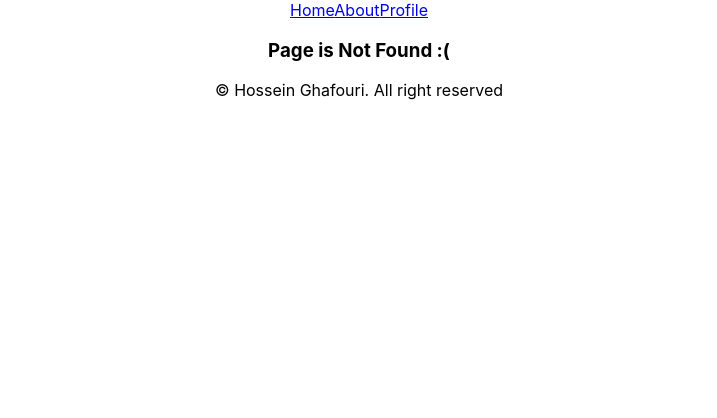
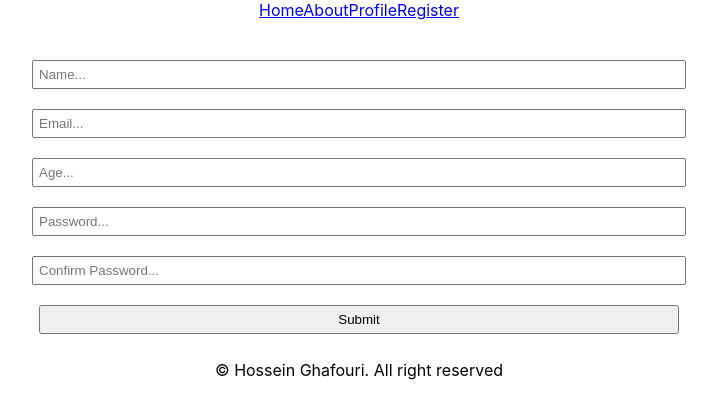
Before and after one commit to hosseinghafouri/react-practice, a React (Create React App) app: page /register in a window 1280 px wide. Before the commit this address had no page. Shown: the top 418 px of the page, without its empty margins (281-998 px from the left). Built offline with nearby package versions, Linux system fonts and the light colour scheme.

Commit message:
react-form-hook

```diff
--- a/package.json
+++ b/package.json
@@ -3,16 +3,19 @@
   "version": "0.1.0",
   "private": true,
   "dependencies": {
+    "@hookform/resolvers": "^3.3.2",
     "@testing-library/jest-dom": "^5.17.0",
     "@testing-library/react": "^13.4.0",
     "@testing-library/user-event": "^13.5.0",
     "react": "^18.2.0",
     "react-axios": "^2.0.6",
     "react-dom": "^18.2.0",
+    "react-hook-form": "^7.48.2",
     "react-query": "^3.39.3",
     "react-router-dom": "^6.17.0",
     "react-scripts": "5.0.1",
-    "web-vitals": "^2.1.4"
+    "web-vitals": "^2.1.4",
+    "yup": "^1.3.2"
   },
   "scripts": {
     "start": "react-scripts start",
--- a/src/App.css
+++ b/src/App.css
@@ -28,6 +28,21 @@
   color: #61dafb;
 }
 
+.SubmitForm form {
+  display: flex;
+  align-items: center;
+  flex-direction: column;
+  margin-top: 30px;
+}
+.SubmitForm input {
+  padding: 5px;
+  width: 50%;
+  margin: 10px;
+}
+.SubmitForm p {
+  color: rgb(212, 8, 8);
+}
+
 @keyframes App-logo-spin {
   from {
     transform: rotate(0deg);
--- a/src/App.jsx
+++ b/src/App.jsx
@@ -5,6 +5,7 @@ import Header from './pages/Header.jsx';
 import Home from './pages/content/Home.jsx';
 import Profile from './pages/content/Profile.jsx';
 import About from './pages/content/About.jsx';
+import Register from './pages/Register.jsx';
 import Erorr from './pages/Erorr.jsx';
 import Footer from './pages/Footer.jsx';
 import { useState, createContext } from 'react';
@@ -27,6 +28,7 @@ function App() {
         <Route  path='/' element={<Home />}/>
         <Route  path='/profile/:name?/:id?' element={<Profile />}/>
         <Route  path='/about' element={<About />}/>
+        <Route  path='/register' element={<Register />}/>
         <Route  path='*' element={<Erorr />}/>
       </Routes>
       <Footer />
--- /dev/null
+++ b/src/components/SubmitForm.jsx
@@ -0,0 +1,56 @@
+import { useForm } from "react-hook-form";
+import * as yup from "yup";
+import { yupResolver } from "@hookform/resolvers/yup";
+
+function SubmitForm(params) {
+  const schema = yup.object().shape({
+    name: yup.string().required('فیلد نام اجباری است'),
+    email: yup.string().email().required(),
+    age: yup.number().positive().min(18).max(100).required(),
+    password: yup.string().min(4).max(15).required(),
+    confirmPassword: yup
+      .string()
+      .oneOf([yup.ref("password")], "رمز عبور مطابقت ندارد")
+      .required(),
+  });
+  const {
+    register,
+    handleSubmit,
+    formState: { errors },
+  } = useForm({ resolver: yupResolver(schema) });
+
+  const onSubmitForm = (data) => {
+    console.log(data);
+  };
+
+  return (
+    <div className="SubmitForm">
+      <form onSubmit={handleSubmit(onSubmitForm)}>
+        <input type="text" placeholder="Name..." {...register("name")} />
+        {errors.name?.message && <p>{errors.name?.message}</p>}
+        <input type="email" placeholder="Email..." {...register("email")} />
+        {errors.email?.message && <p>{errors.email?.message}</p>}
+        <input type="number" placeholder="Age..." {...register("age")} />
+        {errors.age?.message && <p>{errors.age?.message}</p>}
+        <input
+          type="password"
+          placeholder="Password..."
+          {...register("password")}
+        />
+        {errors.password?.message && <p>{errors.password?.message}</p>}
+        <input
+          type="password"
+          placeholder="Confirm Password..."
+          {...register("confirmPassword")}
+        />
+        {errors.confirmPassword?.message && (
+          <p>{errors.confirmPassword?.message}</p>
+        )}
+
+        <input type="submit" />
+      </form>
+    </div>
+  );
+}
+
+export default SubmitForm;
--- a/src/pages/Header.jsx
+++ b/src/pages/Header.jsx
@@ -6,6 +6,7 @@ function Header(params) {
         <Link to="/">Home</Link>
         <Link to="/About">About</Link>
         <Link to="/Profile">Profile</Link>
+        <Link to="/Register">Register</Link>
       </nav>
     </div>
   );
--- /dev/null
+++ b/src/pages/Register.jsx
@@ -0,0 +1,10 @@
+import SubmitForm from "../components/SubmitForm";
+function Register(params) {
+  return (
+    <div className="Register">
+      <SubmitForm />
+    </div>
+  );
+}
+
+export default Register;
```
Also changed, not shown: 1 other file (tests, documents, lock files or other folders).
